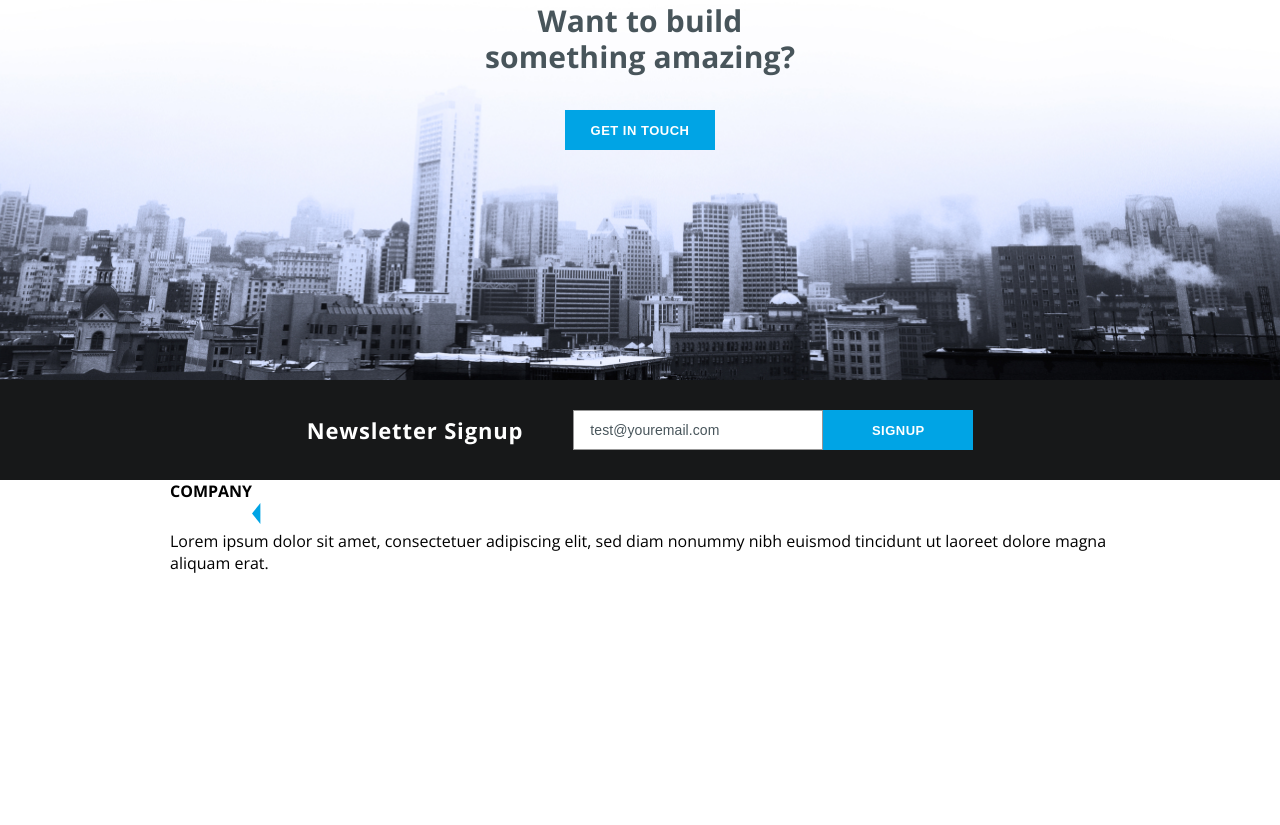
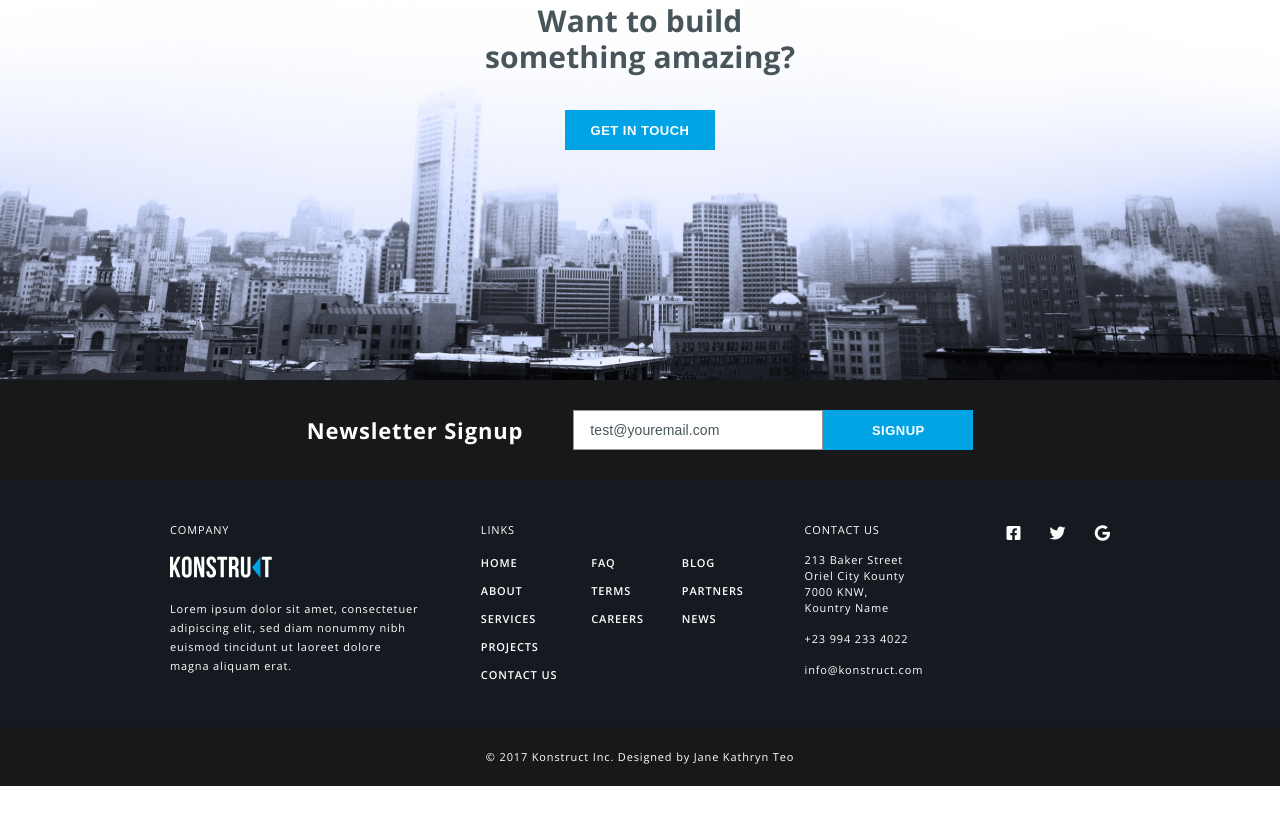
Before and after one commit to BeishebekovaAsel/konstruct, a plain HTML site: page index.html in a window 1280 px wide. Shown: the part 2153-2978 px from the top of the page. Drawn offline with Linux system fonts and the light colour scheme.

Commit message:
footer update

```diff
--- a/assets/style/style.css
+++ b/assets/style/style.css
@@ -2,7 +2,7 @@
 @import"./reset.css";
 
 /* BASE CONFING */
-html{
+html {
     scroll-behavior: smooth;
 }
 
@@ -44,7 +44,15 @@ body {
     width: 150px;
     height: 40px;
 }
-.d-flex{
+
+.section_btn:hover {
+    background: rgba(0, 0, 0, 0);
+    color: #3a7999;
+    box-shadow: inset 0 0 0 3px #3a7999;
+    transition: .4s;
+}
+
+.d-flex {
     display: flex;
 }
 
@@ -53,7 +61,7 @@ body {
 /*HERO SECTION*/
 .hero {
     background: url(../img/hero_bg.jpg) #314052 no-repeat center/cover;
-    background-attachment:fixed;
+    background-attachment: fixed;
     height: 100vh;
     display: flex;
     flex-direction: column;
@@ -126,7 +134,8 @@ body {
 }
 
 .header_link:hover {
-    color: #00A4E5;
+    text-decoration: underline;
+    color:#00A4E5;
     transition: 0.5s;
 }
 
@@ -205,24 +214,24 @@ body {
 }
 
 .story_card_fr {
-    background: url(../img/story_1.jpg) no-repeat ;
+    background: url(../img/story_1.jpg) no-repeat;
     background-position: center;
     background-size: 100%;
 }
 
 .story_card_sc {
-    background: url(../img/story_2.jpg) no-repeat ;
-     background-position: center;
-     background-size: 100%;
+    background: url(../img/story_2.jpg) no-repeat;
+    background-position: center;
+    background-size: 100%;
 }
 
 .story_card_th {
-    background: url(../img/story_3.jpg) no-repeat ;
-     background-position: center;
-     background-size: 100%;
+    background: url(../img/story_3.jpg) no-repeat;
+    background-position: center;
+    background-size: 100%;
 }
 
-.story_card:hover{
+.story_card:hover {
     background-size: 140%;
 }
 
@@ -243,7 +252,7 @@ body {
 }
 
 
- .capabilites_top {
+.capabilites_top {
     display: flex;
     justify-content: space-between;
     margin-top: 75px;
@@ -287,6 +296,7 @@ body {
     margin-top: 78px;
 }
 
+
 .capabalities_img {
     width: 68px;
     height: 75px;
@@ -318,19 +328,26 @@ body {
     width: 295px;
     height: 330px;
 }
+
+.capabalities_card:hover{
+    box-shadow: 0 14px 28px rgba(0, 0, 0, 0.25),
+    0 10px 10px rgba(0, 0, 0, 0.22);
+    transition: .4s;
+}
+
 /* OUR CAPABILITIES */
 
 
 
 /* GET IN TOUCH */
-.contacts{
+.contacts {
     height: 498px;
     padding-top: 120px;
     background: url(../img/footer_hero_bg.jpg) no-repeat #e9efff center/cover;
     text-align: center;
 }
 
-.contacts_title{
+.contacts_title {
     color: #48555B;
     font-size: 30px;
     font-weight: 700;
@@ -339,19 +356,20 @@ body {
     max-width: 350px;
     margin: 0 auto 35px;
 }
+
 /* GET IN TOUCH */
 /* SING UP */
-.singup{
+.singup {
     margin-top: -1px;
     height: 100px;
-    background:#171819;
+    background: #171819;
     display: flex;
     align-items: center;
     justify-content: center;
 
 }
 
-.singup_title{
+.singup_title {
     margin-right: 50px;
     color: #FFF;
     font-size: 22px;
@@ -360,21 +378,119 @@ body {
     letter-spacing: 0.846px;
 }
 
-.singup_email{
+.singup_email {
     border: 1px solid #979797;
     background: #FFF;
     height: 40px;
     width: 250px;
     padding: 0 16px;
 }
-.singup_email::placeholder{
+
+.singup_email::placeholder {
     color: #48555B;
     font-size: 14px;
     font-weight: 400;
     line-height: normal;
     letter-spacing: 0.07px;
 }
+
 /* SING UP */
 
 /* FOOTER SECTION */
+.footer {
+    color: #FFF;
+}
+
+.footer_top {
+    background: #141A20;
+    padding: 42px 0 40px;
+}
+
+.footer_about {
+    max-width: 250px;
+}
+
+.footer_title {
+    font-size: 11px;
+    font-style: normal;
+    font-weight: 400;
+    line-height: normal;
+    letter-spacing: 0.846px;
+}
+
+.footer_logo {
+    display: inline-block;
+    margin: 19px 0 15px;
+}
+
+.footer_desk {
+    font-size: 11px;
+    font-style: normal;
+    font-weight: 400;
+    line-height: 19px;
+    letter-spacing: 0.85px;
+}
+
+.footer_top>.container {
+    display: flex;
+    justify-content: space-between;
+}
+
+.footer_menu:nth-child(2){
+margin: 0 38px 0 34px;
+}
+
+.footer_link {
+    display: block;
+    font-size: 11px;
+    font-style: normal;
+    font-weight: 600;
+    line-height: 25px;
+    letter-spacing: 0.846px;
+    margin-top: 3px;
+}
+
+.footer_link:hover{
+    text-decoration: underline;
+    color: #16ACE8;
+    transition: .3s;
+}
+
+.footer_links > .footer_title{
+    margin-bottom: 10px;
+}
+
+.footer_contact{
+display: block;
+width: 141px;
+font-size: 11px;
+font-style: normal;
+font-weight: 400;
+line-height: 16px;
+letter-spacing: 0.846px;
+margin-top: 15px;
+}
+
+.footer_icons > .fa-brands{
+    font-size: 12px;
+
+}
+
+.footer_icons> a:not(:last-child){
+margin-right: 25px;
+}
+
+.foooter_bottom{
+    padding: 22px 0;
+    background: #171819;
+    text-align: center;
+}
+
+.footer_copyright{
+    font-size: 11px;
+    font-style: normal;
+    font-weight: 400;
+    line-height: normal;
+    letter-spacing: 0.846px;
+}
 /* FOOTER SECTION */
--- a/index.html
+++ b/index.html
@@ -4,6 +4,7 @@
 <head>
     <meta charset="UTF-8">
     <meta name="viewport" content="width=device-width, initial-scale=1.0">
+    <link rel="stylesheet" href="https://cdnjs.cloudflare.com/ajax/libs/font-awesome/6.4.2/css/all.min.css">
     <link rel="stylesheet" href="./assets/style/style.css">
     <title>Document</title>
 </head>
@@ -162,9 +163,46 @@
                         ut laoreet dolore magna aliquam erat.
                     </p>
                 </div>
+                <div class="footer_links">
+                    <h4 class="footer_title">LINKS</h4>
+                        <div class="d-flex">
+                            <nav class="footer_menu">
+                                <a href="#" class="footer_link">HOME</a>
+                                <a href="#" class="footer_link">ABOUT</a>
+                                <a href="#" class="footer_link">SERVICES</a>
+                                <a href="#" class="footer_link">PROJECTS</a>
+                                <a href="#" class="footer_link">CONTACT US</a>
+                            </nav>
+                             <nav class="footer_menu">
+                                <a href="#" class="footer_link">FAQ</a>
+                                <a href="#" class="footer_link">TERMS</a>
+                                <a href="#" class="footer_link">CAREERS</a>
+                             </nav>
+                              <nav class="footer_menu">
+                                <a href="#" class="footer_link">BLOG</a>
+                                <a href="#" class="footer_link">PARTNERS</a>
+                                <a href="#" class="footer_link">NEWS</a>
+                              </nav>
+                        </div>
+                </div>
+                <div class="footer_contacts">
+                    <h4 class="footer_title">
+                        CONTACT US
+                    </h4>
+                    <a href="#" class="footer_contact">213 Baker Street <br> Oriel City Kounty<br>7000 KNW,<br>Kountry Name</a>
+                    <a href="tel:+23 994 233 4022" class="footer_contact">+23 994 233 4022</a>
+                    <a href="mailto:info@konstruct.com" class="footer_contact">info@konstruct.com</a>
+                </div>
+                <div class="footer_icons">
+                   <a href="#"> <i class="fa-brands fa-square-facebook"></i></a>
+                   <a href="#"> <i class="fa-brands fa-twitter"></i></a>
+                    <a href="#"><i class="fa-brands fa-google"></i></a>
+                </div>
             </div>
         </div>
-        <div class="foooter_bottom"></div>
+        <div class="foooter_bottom">
+            <h4 class="footer_copyright">© 2017 Konstruct Inc. Designed by Jane Kathryn Teo</h4>
+        </div>
     </footer>
 
 </body>
```
